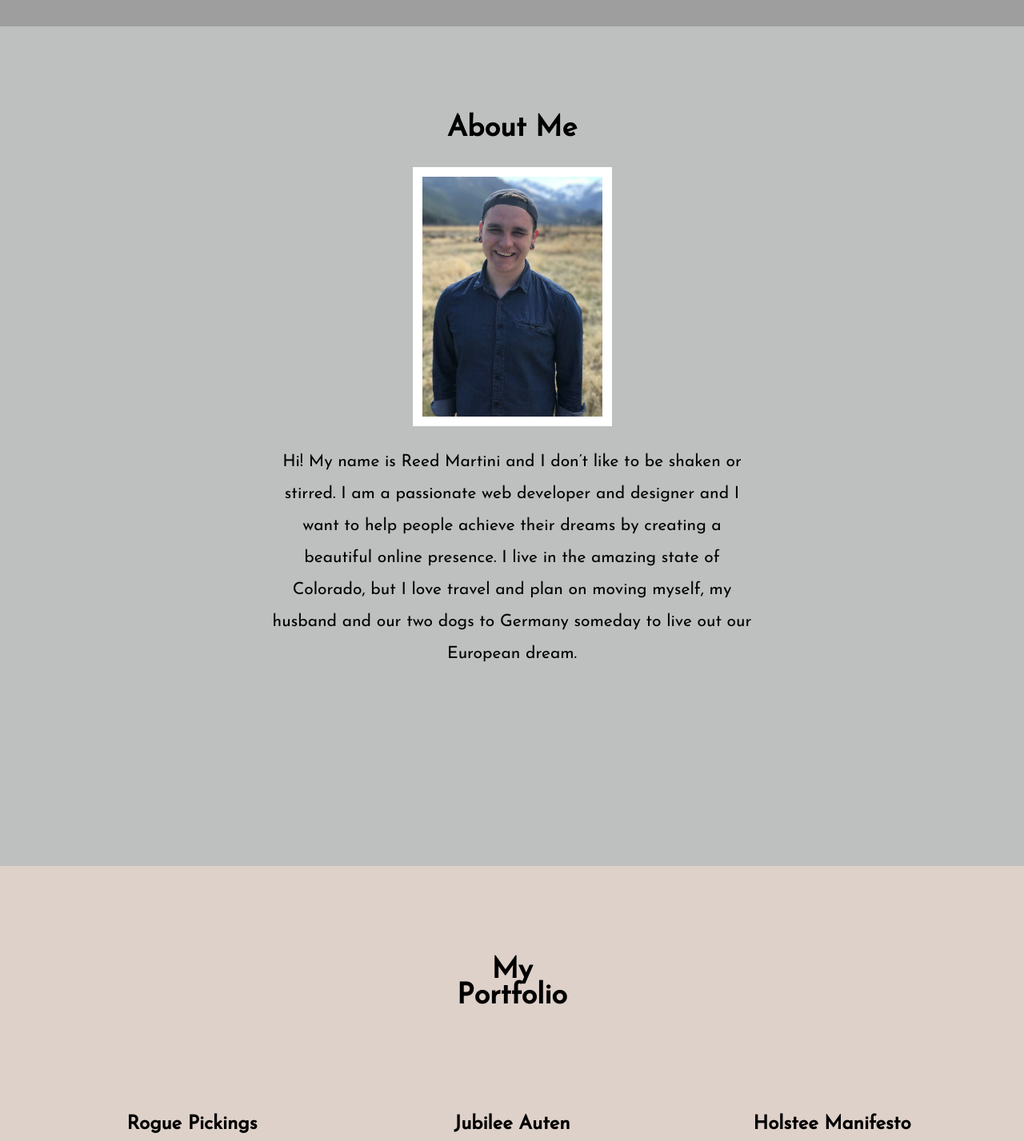
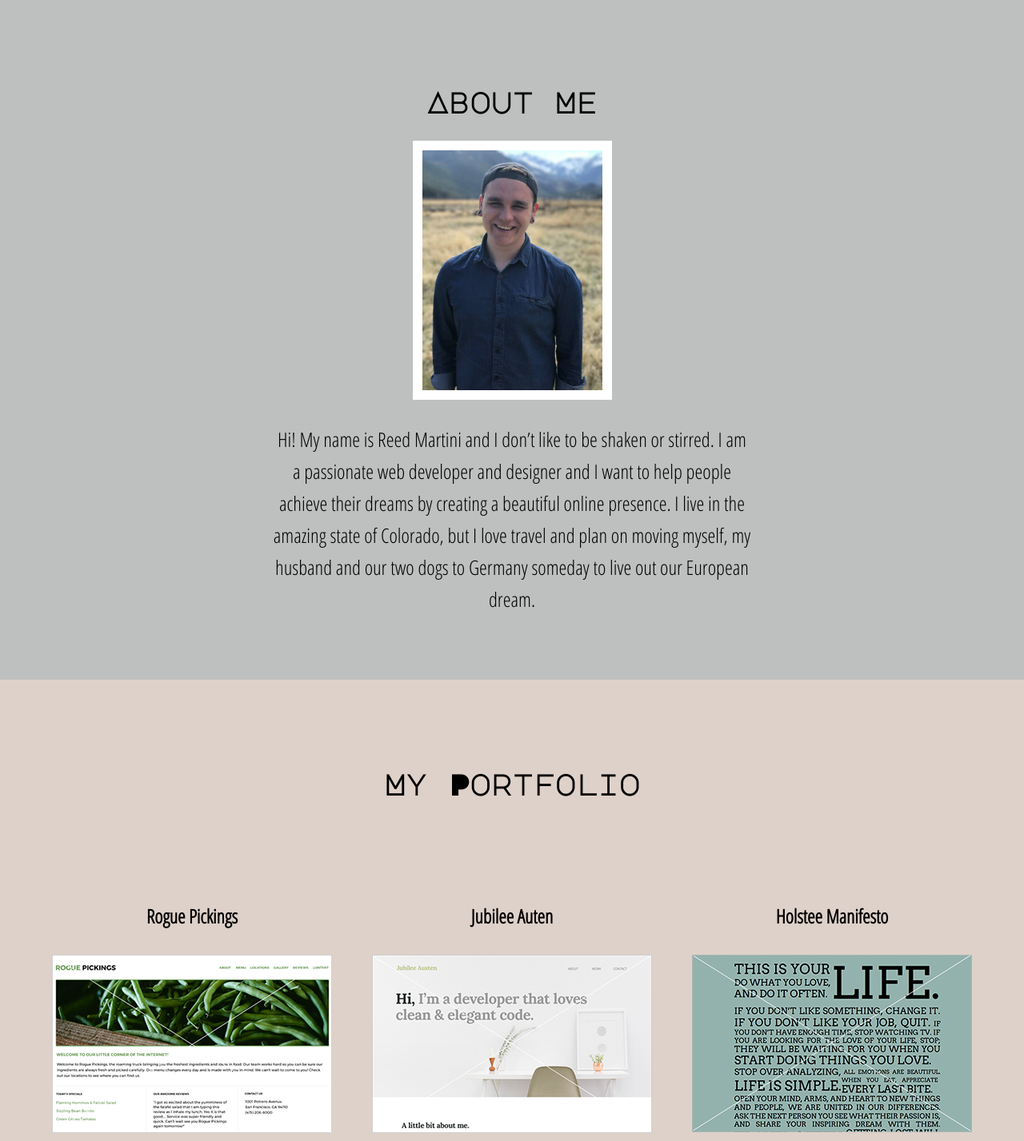
Before and after one commit to reedmartini/bua-design, a plain HTML site: page index.html in a window 1280 px wide. Shown: the part 850-2277 px from the top of the page at 80% size. Drawn offline with Linux system fonts and the light colour scheme; grey boxes are pictures that could not be loaded.

Commit message:
updating css

```diff
--- a/css/main.css
+++ b/css/main.css
@@ -23,7 +23,6 @@ header {
     background-size: cover;
     height: 850px;
     color: white;
-    margin: 0 auto;
 }
 
 header h1 {
@@ -52,13 +51,14 @@ nav ul li a {
     text-align: center;
     color: white;
     font-size: 40px;
+    margin-top: 0;
 }
 
 /***** ABOUT *****/
 #about {
     text-align: center;
     background-color: #bec0bf;
-    height: 1050px;
+    height: 850px;
 }
 
 #about .full-width {
@@ -66,15 +66,15 @@ nav ul li a {
 }
 
 #about p {
-    font-family: 'Josefin Sans', sans-serif;
-    font-size: 21px;
+    font-family: 'Open Sans Condensed', sans-serif;
+    font-size: 25px;
     line-height: 40px;
     width: 600px;
     padding-left: 300px;
 }
 
 #about h2 {
-    font-family: 'Josefin Sans', sans-serif;
+    font-family: 'Major Mono Display', monospace;
     font-size: 36px;
 
 }
@@ -91,8 +91,8 @@ nav ul li a {
 #work {
     background-color: #ded1c9;
     text-align: center;
-    height: 850px;
-    font-family: 'Josefin Sans', sans-serif;
+    height: 700px;
+    font-family: 'Major Mono Display', monospace;
 }
 
 #work .full-width {
@@ -106,35 +106,40 @@ nav ul li a {
 #work h2 {
     font-size: 36px;
     line-height: 32px;
-    width: 190px;
+    width: 400px;
     margin: 0 auto;
     padding: 0 0 100px 0;
+    font-family: 'Major Mono Display', monospace;
 }
 
 #work h4 {
     font-size: 24px;
     text-align: center;
+    font-family: 'Open Sans Condensed', sans-serif;
 }
 
 
 /***** CONTACT *****/
 
 #contact {
-    height: 650px;
+    height: 550px;
     background-color: #bec0bf;
     text-align: center;
-    font-family: 'Josefin Sans', sans-serif;
+    font-family: 'Open Sans Condensed', sans-serif;
 }
 
 #contact h2 {
     padding: 100px;
     font-size: 36px;
     margin: 0 auto;
+      font-family: 'Major Mono Display', monospace;
+
 }
 
 #contact h4, #contact p {
     font-size: 24px;
     line-height: 30px;
+
 }
 
 #contact ul {
--- a/index.html
+++ b/index.html
@@ -5,6 +5,7 @@
         <title>Reed Martini | Bua Design</title>
         <link href="https://fonts.googleapis.com/css?family=Major+Mono+Display" rel="stylesheet">
         <link href="https://fonts.googleapis.com/css?family=Josefin+Sans" rel="stylesheet">
+        <link href="https://fonts.googleapis.com/css?family=Open+Sans+Condensed:300" rel="stylesheet">
         <link rel="stylesheet" href="css/normalize.css">
         <link rel="stylesheet" href="css/main.css">
     </head>
@@ -23,8 +24,6 @@
                       </ul>
                   </nav>
                 </div>
-            </div>
-            <div class="full-width">
                 <h2 class="header-sum"> Developing a new you </h2>
             </div>
         </header>
```
